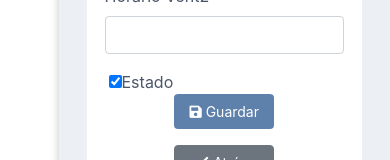
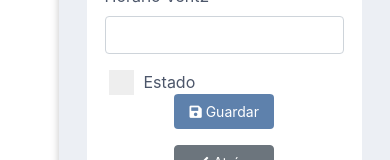
Before and after one commit to Linkhub-git/economysa-motor-front, a React (Create React App) app: page /motor/form-motor in a window 390 px wide. Shown: the part 1176-1336 px from the top of the page. Built offline with nearby package versions, Linux system fonts and the light colour scheme.

Commit message:
bugfix header responsive

```diff
--- a/src/components/Formularios/FormularioMotores.js
+++ b/src/components/Formularios/FormularioMotores.js
@@ -86,8 +86,9 @@ function FormularioMotores() {
                         })}
                     </Form>
                 <div className='chexboxContainer'>
+                    <label htmlFor="" className='labelContainerCheckBox'>Estado
                     <input type="checkbox" checked="checked"/>
-                    <label htmlFor="">Estado</label>
+                    <span className='checkmark'></span></label>
                 </div>
                 <div className='btns-container'>
                         <div className='btn-formContainer'>
--- a/src/components/Formularios/Formularios.css
+++ b/src/components/Formularios/Formularios.css
@@ -17,7 +17,33 @@
 .chexboxContainer{
     position: relative;
     left: 4px;
+    width: 88px;
 }
+.labelContainerCheckBox{
+    display: block;
+    position: relative;
+    padding-left: 35px;
+    cursor: pointer;
+    -webkit-user-select: none;
+    -moz-user-select: none;
+    -ms-user-select: none;
+    user-select: none;
+}
+.labelContainerCheckBox input {
+    position: absolute;
+    opacity: 0;
+    cursor: pointer;
+    height: 0;
+    width: 0;
+}
+.checkmark {
+    position: absolute;
+    top: 0;
+    left: 0;
+    height: 25px;
+    width: 25px;
+    background-color: #eee;
+  }
 .btn-formContainer{
     display: flex;
     justify-content: center;
--- a/src/components/Header/Header.css
+++ b/src/components/Header/Header.css
@@ -40,7 +40,7 @@
         display: none;
     }
     .header{
-        width: 75vw;
+        width: 85vw;
     }
     .headerContent{
         display: flex;
```
